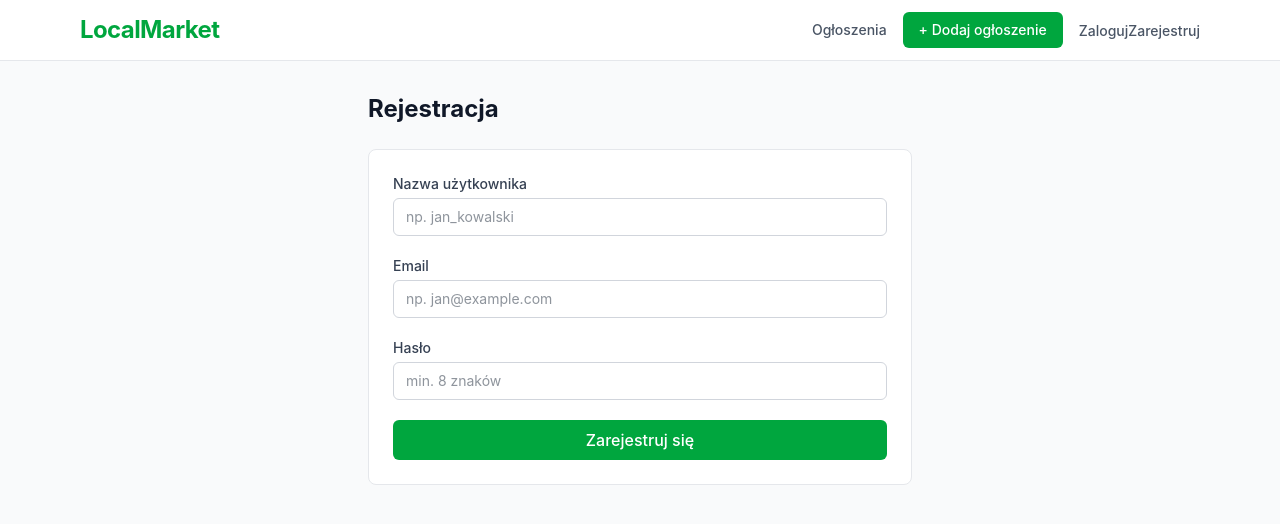
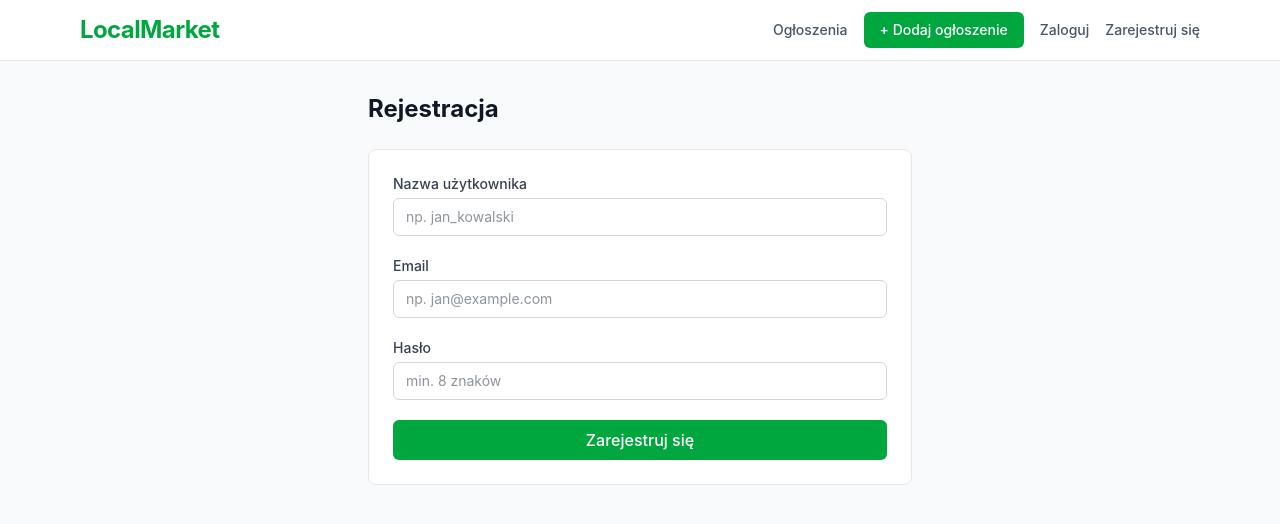
Before and after one commit to olasuchanek2105/local-market-react, a React (Vite) app: page /auth/register in a window 1280 px wide. Shown: the top 524 px of the page. Built offline with nearby package versions, Linux system fonts and the light colour scheme.

Commit message:
fix styling in Navbar

```diff
--- a/src/components/Navbar.tsx
+++ b/src/components/Navbar.tsx
@@ -24,21 +24,34 @@ function Navbar() {
             + Dodaj ogłoszenie
           </Link>
 
-            {user ? <p>Zalogowano {user.username}
-             <button onClick={logout}>Wyloguj</button>  </p>:
-            <p>
+            {user ? (
+              <div className="flex items-center gap-3">
+                <span className="text-sm text-gray-600">
+                  Witaj, <span className="font-medium text-gray-900">{user.username}</span>
+                </span>
+                <button
+                  onClick={logout}
+                  className="text-gray-600 hover:text-gray-900 text-sm font-medium"
+                >
+                  Wyloguj
+                </button>
+              </div>
+            ) : (
+              <div className="flex items-center gap-4">
                 <Link
                   to="/auth/login"
                   className="text-gray-600 hover:text-gray-900 text-sm font-medium"
-                >Zaloguj
+                >
+                  Zaloguj
                 </Link>
                 <Link
                   to="/auth/register"
                   className="text-gray-600 hover:text-gray-900 text-sm font-medium"
-                >Zarejestruj
+                >
+                  Zarejestruj się
                 </Link>
-            </p>
-            }
+              </div>
+            )}
 
 
         </div>
```
Lines whose indentation alone changed are shown as unchanged.
